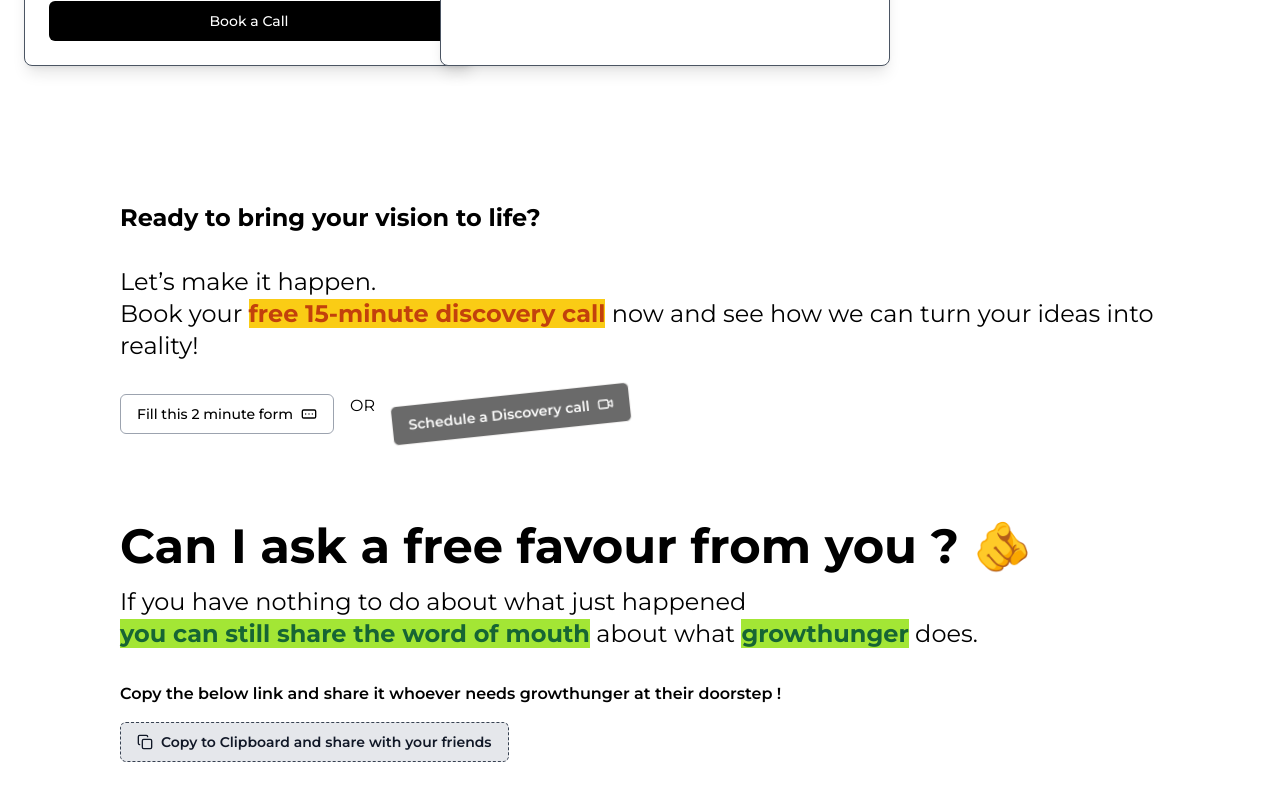
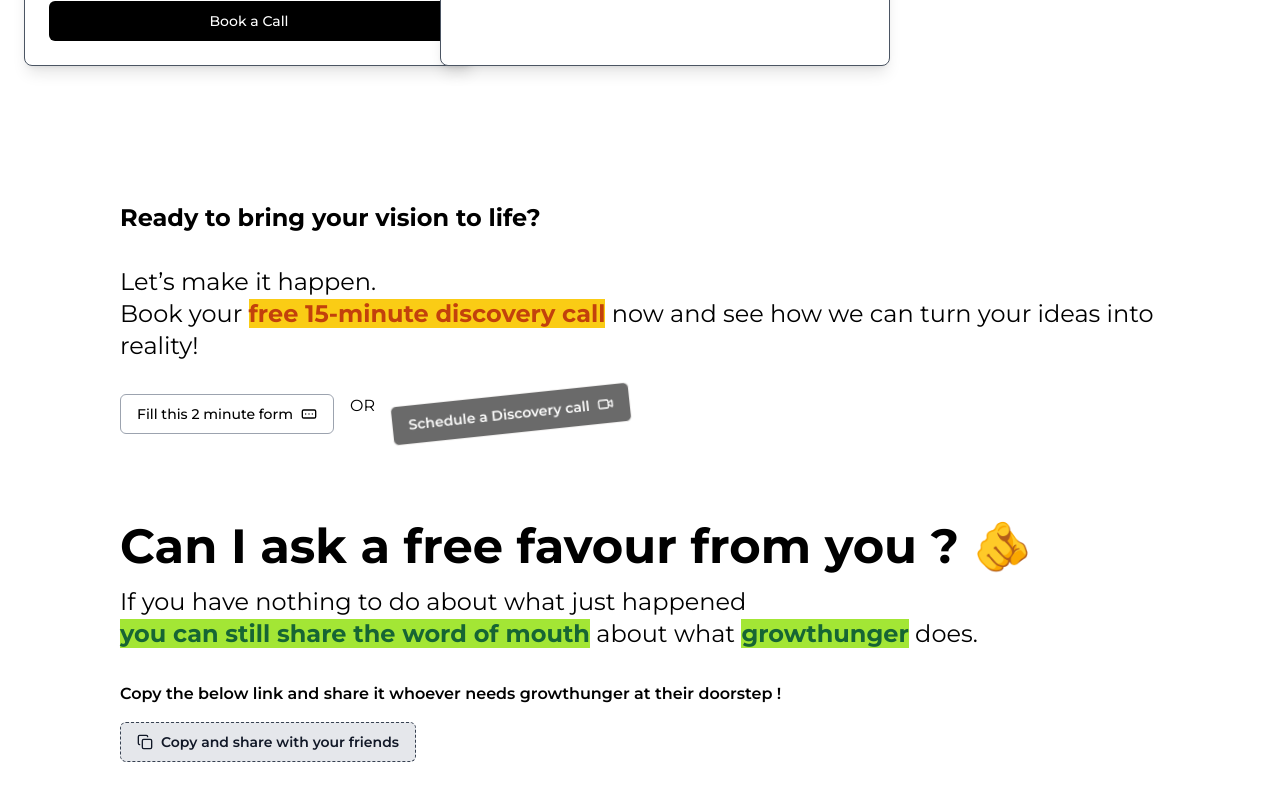
Before and after one commit to JaguarsCodehub/growthunger, a Next.js app: page /offers in a window 1280 px wide. Shown: the part 4538-5338 px from the top of the page. Built offline with nearby package versions, Linux system fonts and the light colour scheme.

Commit message:
Feature: button changed

```diff
--- a/src/components/ui/copy-clipboard-button.tsx
+++ b/src/components/ui/copy-clipboard-button.tsx
@@ -22,7 +22,7 @@
       className='font-semibold mt-4 hover:bg-gray-300 bg-gray-200 border border-gray-700 border-dashed text-gray-900'
     >
       <Copy />
-      {copied ? 'Copied!' : 'Copy to Clipboard and share with your friends'}
+      {copied ? 'Copied!' : 'Copy and share with your friends'}
     </Button>
   );
 };
```
